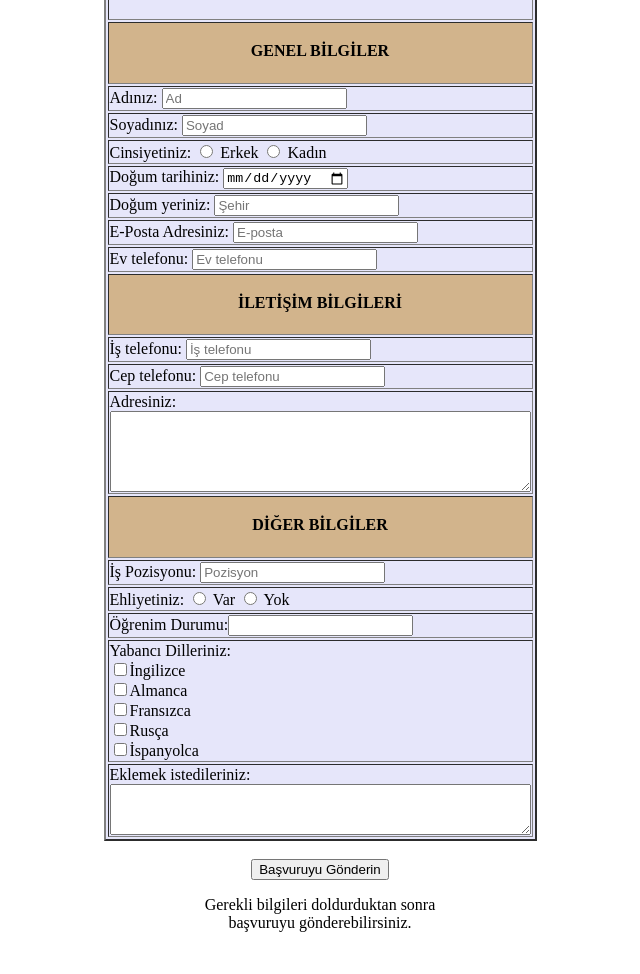
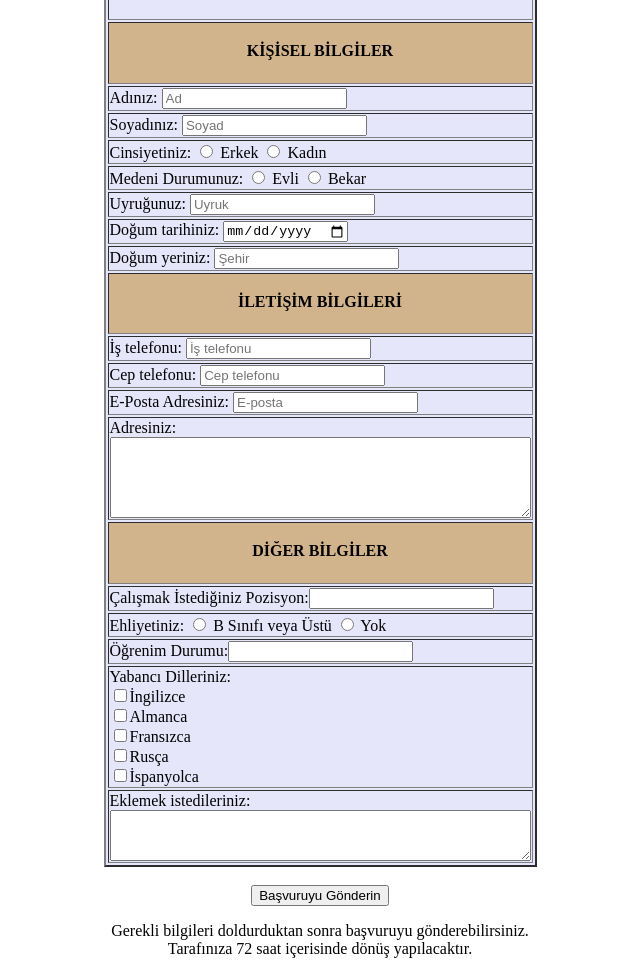
Before and after one commit to BerkOrtas/basics-of-web-design, a plain HTML site: page assignment-3/isbasvuru.html in a window 1280 px wide. Shown: the part 109-1083 px from the top of the page, without its empty margins (320-960 px from the left). Before the commit the page ends 1057 px from the top, so only its background shows below. Drawn offline with Linux system fonts and the light colour scheme.

Commit message:
Update isbasvuru.html

```diff
--- a/assignment-3/isbasvuru.html
+++ b/assignment-3/isbasvuru.html
@@ -3,7 +3,7 @@
         <meta charset="utf-8" />
         <title>İş Başvuru Formu</title>
     </head>
-    <table border="2" bgcolor="Lavender" width="25%" align="center">
+    <table border="2" bgcolor="Lavender" width="30%" align="center">
     <form>
     <body style="text-align:center;">
 
@@ -11,7 +11,7 @@
             <td style="text-align: center; vertical-align: middle;" rowspan="1"><h1 style="color:black;"><br> İŞ BAŞVURU FORMU</h1></td>
         </tr><br>
         <tr bgcolor= "Tan">
-            <td style="text-align: center; vertical-align: middle;"><h4><br> GENEL BİLGİLER </h4></td>
+            <td style="text-align: center; vertical-align: middle;"><h4><br> KİŞİSEL BİLGİLER </h4></td>
         </tr>
 
         <form action="example4.html"
@@ -30,6 +30,14 @@
                               <input type="radio" name="cinsiyet" value="K"/> Kadın</td>
         </tr>
         <tr>
+            <td>Medeni Durumunuz: <input type="radio" name="medenid" value="Ev"/> Evli
+                                  <input type="radio" name="medenid" value="Be"/> Bekar</td>
+        </tr>
+        <tr>
+            <td>Uyruğunuz: <input type="text" name="uyruk"
+                                    placeholder="Uyruk"></td>
+        </tr>
+        <tr>
             <td>Doğum tarihiniz: <input type="date" name="dtarih"
                                     placeholder="Ad"></td>
         </tr>
@@ -37,15 +45,7 @@
             <td>Doğum yeriniz: <input type="text" name="dyeri"
                                     placeholder="Şehir"></td>
         </tr>
-        <tr>
-            <td>E-Posta Adresiniz: <input type="email" name="e-postanız"
-                                    placeholder="E-posta"></td>
-        </tr>
 
-        <tr>
-            <td>Ev telefonu: <input type="text" name="e-postanız"
-                                    placeholder="Ev telefonu"></td>
-        </tr>
         <tr bgcolor= "Tan">
             <td style="text-align: center; vertical-align: middle;"><h4><br> İLETİŞİM BİLGİLERİ </h4></td>
         </tr>
@@ -58,6 +58,11 @@
                                     placeholder="Cep telefonu"></td>
         </tr>
         <tr>
+            <td>E-Posta Adresiniz: <input type="email" name="e-postanız"
+                                    placeholder="E-posta"></td>
+        </tr>
+
+        <tr>
             <td>Adresiniz: <br><textarea name="adres" cols="50" rows="5"></textarea></td>
         </tr>
 
@@ -66,20 +71,26 @@
         </tr>
 
         <tr>
-            <td>İş Pozisyonu: <input type="text" name="pozisyon"
-                                        placeholder="Pozisyon"></td>
+            <td>Çalışmak İstediğiniz Pozisyon:<input list="pozisyon" name="pos">
+                                   <datalist id="pozisyon">
+                                   <option value="Satış Danışmanlığı">
+                                   <option value="Dönüşüm Direktörü">
+                                   <option value="Veritabanı Uzmanı">
+                                   <option value="Finans Direktörü">
+                                    </datalist>
         </tr>
         <tr>
-            <td>Ehliyetiniz: <input type="radio" name="ehliyet" value="EH"/> Var
+            <td>Ehliyetiniz: <input type="radio" name="ehliyet" value="EH"/> B Sınıfı veya Üstü
                              <input type="radio" name="ehliyet" value="EH"/> Yok</td>
         </tr>
         <tr>
             <td>Öğrenim Durumu:<input list="egitim" name="egitimseviyesi">
                                    <datalist id="egitim">
-                                   <option value="İlkokul">
-                                   <option value="Ortaokul">
-                                   <option value="Lise">
-                                   <option value="Üniversite">
+                                   <option value="İlköğretim">
+                                   <option value="Orta öğretim">
+                                   <option value="Lisans">
+                                   <option value="Yüksek Lisans">
+                                   <option value="Doktora">
                                     </datalist>
         </tr>
         <tr>
@@ -97,8 +108,8 @@
         <input type="submit" value="Başvuruyu Gönderin">
         </form>
         <p>
-            Gerekli bilgileri doldurduktan sonra<br>
-            başvuruyu gönderebilirsiniz.
+            Gerekli bilgileri doldurduktan sonra
+            başvuruyu gönderebilirsiniz.<br> Tarafınıza 72 saat içerisinde dönüş yapılacaktır.
         </p>
     </body>
 </html>
```
